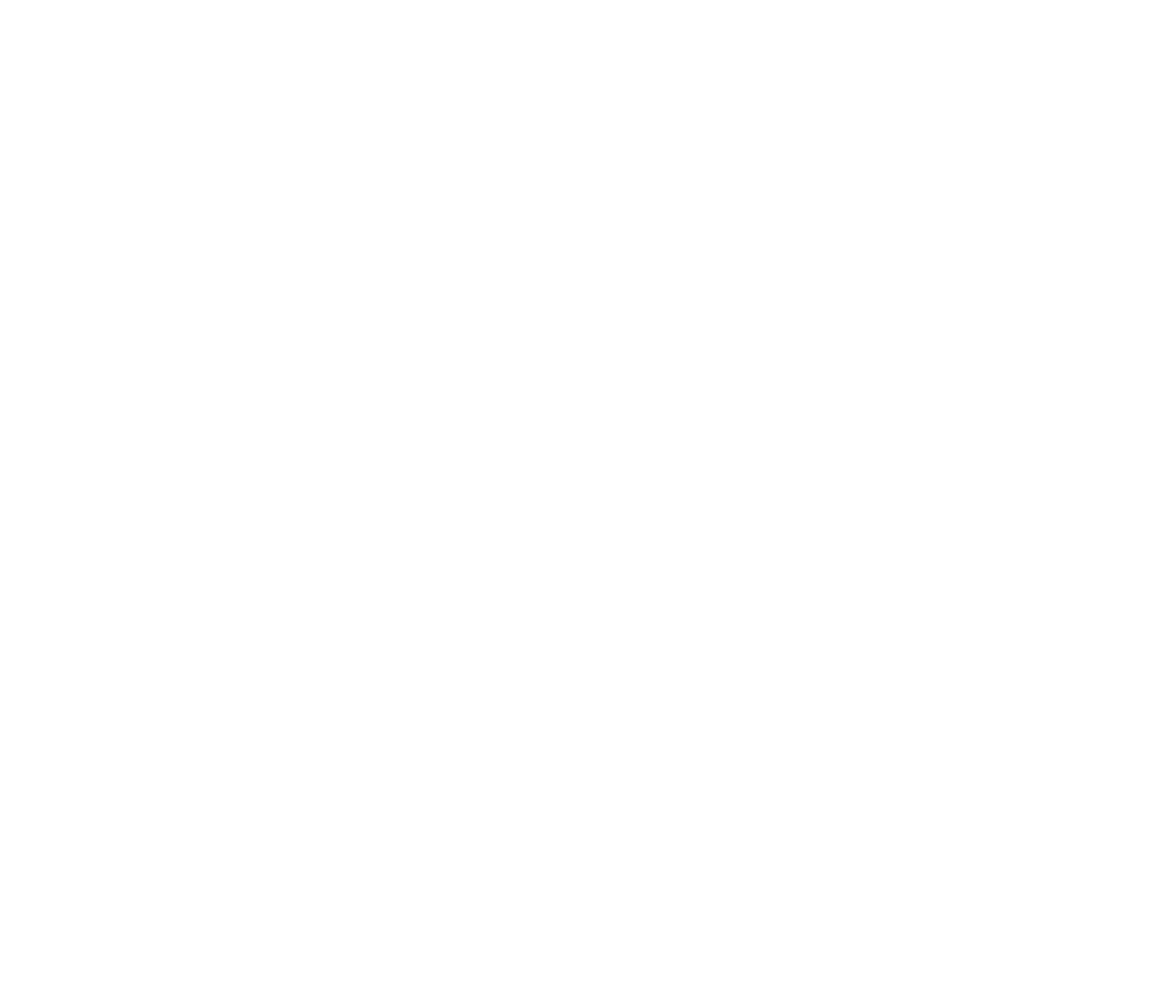
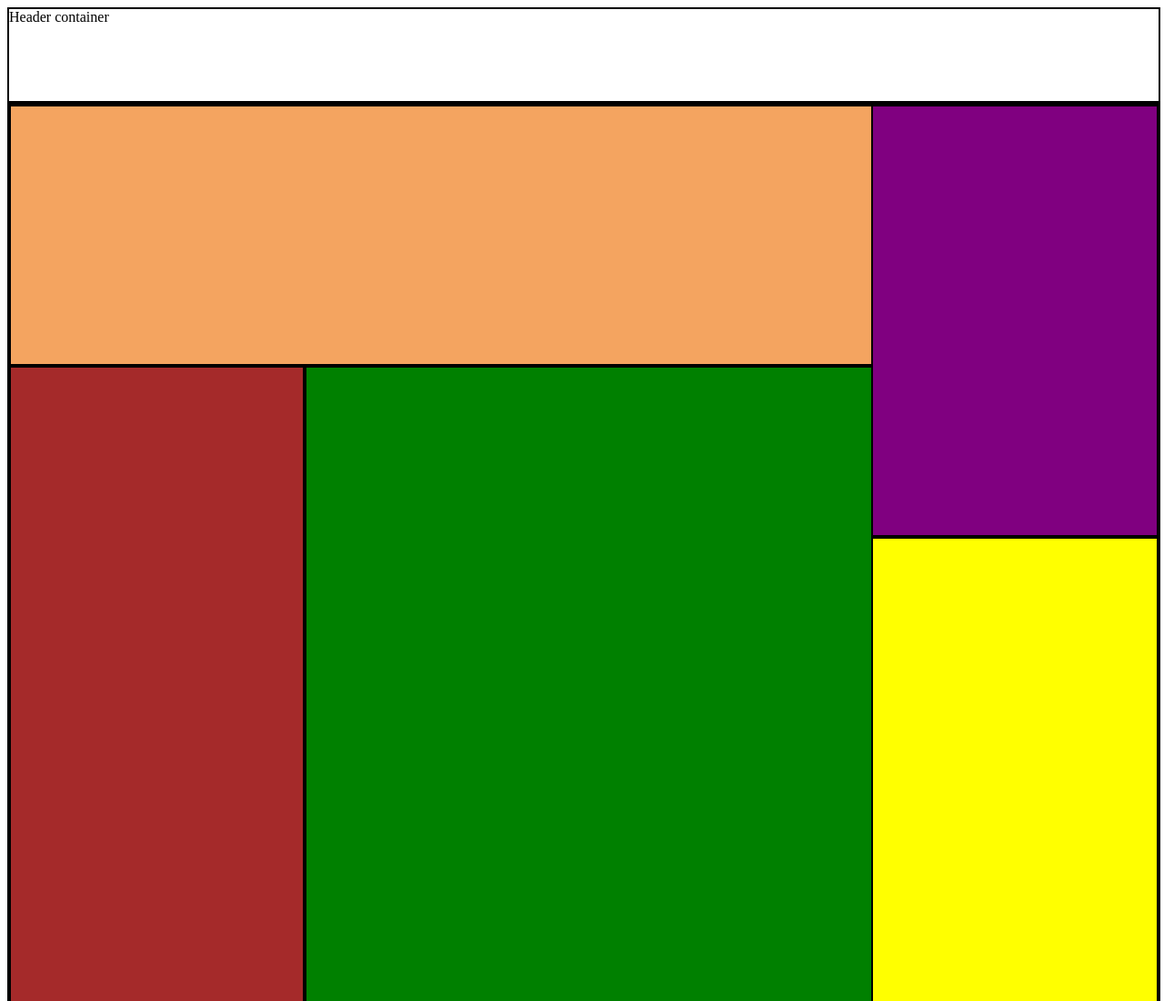
Before and after one commit to NSS-Day-Cohort-42/nutshell-lizard-collectors, a plain HTML site: page src/index.html in a window 1280 px wide. Shown: the top 1100 px of the page at 91% size. Before the commit the page ends 800 px from the top, so only its background shows below. Drawn offline with Linux system fonts and the light colour scheme.

Commit message:
flexbox setup complete

```diff
--- a/src/index.html
+++ b/src/index.html
@@ -6,7 +6,7 @@
     <meta name="viewport" content="width=device-width, initial-scale=1.0">
     <meta http-equiv="X-UA-Compatible" content="ie=edge">
     <link rel="stylesheet" href="./styles/main.css">
-    <title>Document</title>
+    <title>Lizard Collectors</title>
 </head>
 
 <body>
@@ -17,6 +17,41 @@
         </article>
         <article class="dashboard">
             <!-- All your Nutshell are belong here -->
+            <div class="header">
+                <!-- Page heading  -->
+                Header container
+
+            </div>
+            <div class="mainContainer">
+                <div class="contentLeft">
+                    <div class="contentLeft--weather">
+                        <!-- Weather will go here  -->
+                    </div>
+                    <div class="contentLeft--main">
+                        <div class="contentLeft--main_tasks">
+                            <!-- Tasks component will go here  -->
+                        </div>
+                        <div class="contentLeft--main__right">
+                            <div class="contentLeft--main__rightNews">
+                                <!-- News will go here  -->
+                            </div>
+                            <div class="contentLeft--main__rightEvents">
+                                <!-- Events will go here  -->
+                            </div>
+                        </div>
+                    </div>
+                </div>
+                <div class="contentRight">
+                    <div class="contentRight--friends">
+                        <!-- friends component will go here  -->
+                    </div>
+                    <div class="contentRight--chats">
+                        <!-- chats will go here  -->
+                    </div>
+                </div>
+            </div>
+
+
         </article>
     </article>
 
--- a/src/styles/main.css
+++ b/src/styles/main.css
@@ -0,0 +1,86 @@
+.dashboard {
+    display: flex;
+    flex-direction: column;
+    height: 2000px;
+}
+
+.header {
+    border: 2px black solid;
+    width: 100%;
+    flex: .5%;
+}
+
+.mainContainer {
+    display: flex;
+    border: 2px black solid;
+    width: 100%;
+    flex: 90%;
+}
+
+.contentLeft {
+    height: 100%;
+    width: 75%;
+    display: flex;
+    flex-direction: column;
+}
+
+.contentLeft--weather {
+    border: 2px black  solid;
+    height: 15%;
+    width: 100%;
+    background-color: sandybrown;
+}
+
+.contentLeft--main {
+    height: 85%;
+    width: 100%;
+    display: flex;
+    flex-direction: row;
+}
+
+.contentLeft--main_tasks {
+    border: 2px black  solid;
+    height: 100%;
+    width: 34%;
+    background-color: brown;
+}
+
+.contentLeft--main__right {
+    height: 100%;
+    width: 66%;
+    display: flex;
+    flex-direction: column;
+}
+
+.contentLeft--main__rightNews {
+    border: 2px black  solid;
+    width: 100%;
+    height: 50%;
+    background-color: green;
+}
+
+.contentLeft--main__rightEvents {
+    border: 2px black  solid;
+    width: 100%;
+    height: 50%;
+    background-color: blue;
+}
+
+.contentRight {
+    height: 100%;
+    width: 25%;
+    display: flex;
+    flex-direction: column;
+}
+
+.contentRight--friends {
+    border: 2px black solid;
+    height: 25%;
+    background-color: purple;
+}
+
+.contentRight--chats {
+    border: 2px black solid;
+    height: 75%;
+    background-color: yellow;
+}
```
